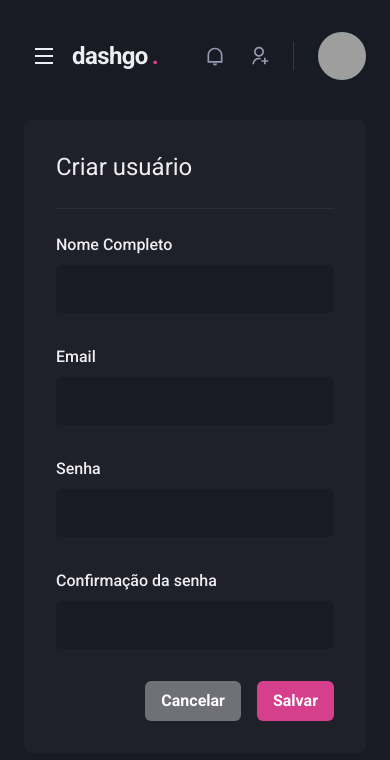
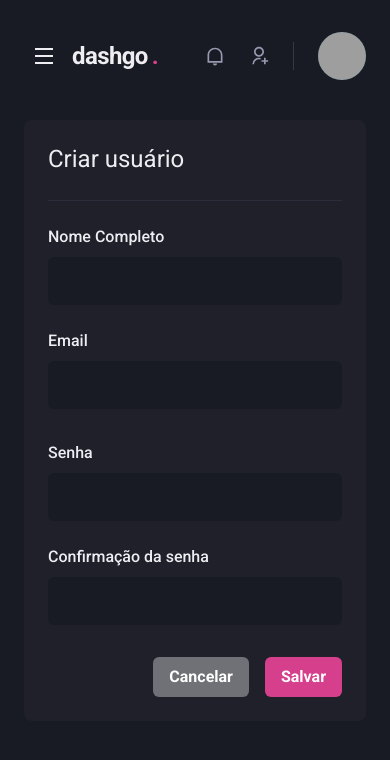
Before and after one commit to saymondamasio/dashgo, a Next.js app: page /users/create in a window 390 px wide. Shown: the top 760 px of the page. Built offline with nearby package versions, Linux system fonts and the light colour scheme; grey boxes are pictures that could not be loaded.

Commit message:
feat: add responsiveness to create user page

```diff
--- a/src/pages/users/create.tsx
+++ b/src/pages/users/create.tsx
@@ -21,7 +21,7 @@ export default function CreateUser() {
       <Flex w="100%" my="6" maxWidth={1480} mx="auto" px="6">
         <Sidebar />
 
-        <Box flex="1" borderRadius="8" bgColor="gray.800" p="8">
+        <Box flex="1" borderRadius="8" bgColor="gray.800" p={['6', '8']}>
           <Heading size="lg" fontWeight="normal">
             Criar usuário
           </Heading>
@@ -29,12 +29,12 @@ export default function CreateUser() {
           <Divider my="6" borderColor="gray.700" />
 
           <VStack spacing="8">
-            <SimpleGrid minChildWidth={240} spacing="8" w="100%">
+            <SimpleGrid minChildWidth={240} spacing={['6', '8']} w="100%">
               <Input name="name" type="text" label="Nome Completo" />
               <Input name="email" type="email" label="Email" />
             </SimpleGrid>
 
-            <SimpleGrid minChildWidth={240} spacing="8" w="100%">
+            <SimpleGrid minChildWidth={240} spacing={['6', '8']} w="100%">
               <Input name="password" type="password" label="Senha" />
               <Input
                 name="password_conformation"
```
